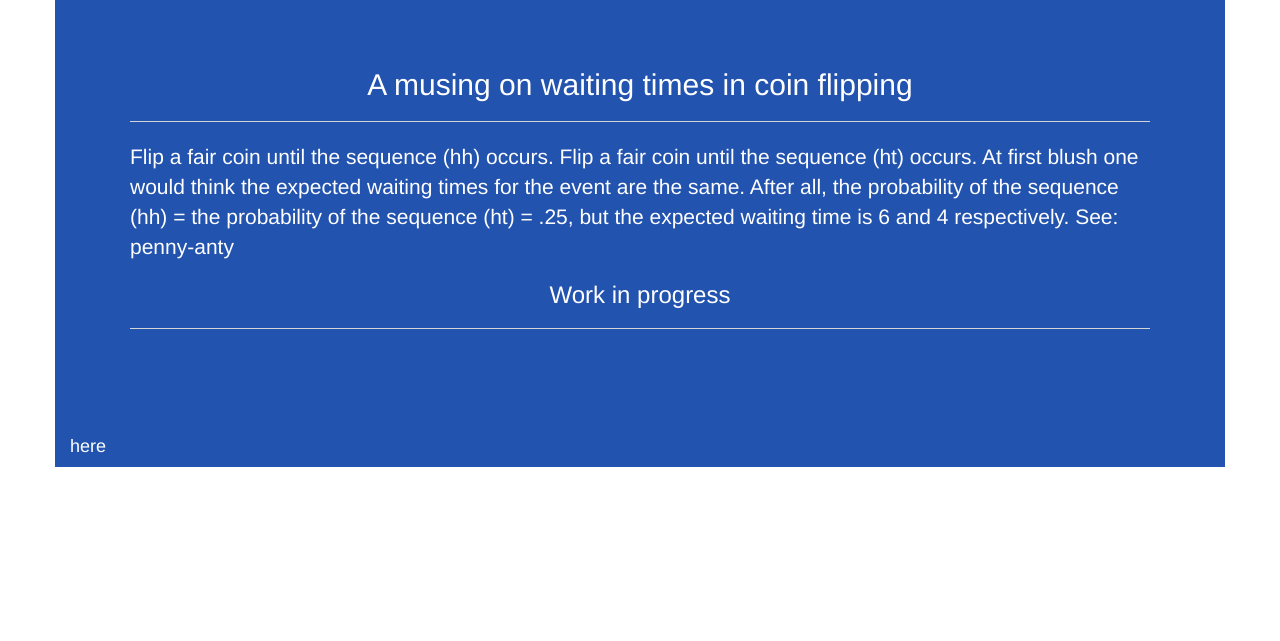
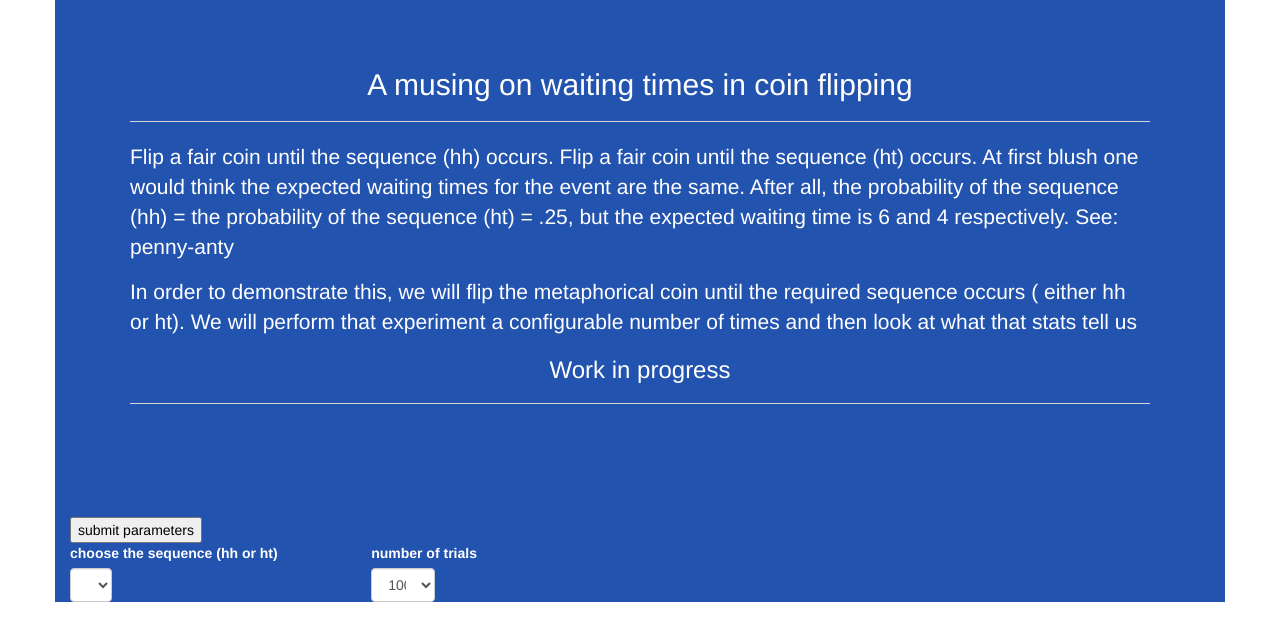
Before and after one commit to bkwiencien/bkwiencien.github.io, a PHP site: page /CoinFlips/index.html in a window 1280 px wide. Shown: the top 641 px of the page. Run offline with PHP 8.4, Linux system fonts and the light colour scheme.

Commit message:
breakthrouh

```diff
--- a/CoinFlips/assets/css/style.css
+++ b/CoinFlips/assets/css/style.css
@@ -14,6 +14,24 @@ button {
 }
 #p1 {
 	color: white;
+}
+#p2 {
+    color: white;
+}
+#chsequence {
+	width: 20%;
+}
+#numbtrials {
+	width: 60%;
+}
+#submito {
+	color: black;
+}
+#buffer {
+	color: #2253AF;
+}
+.form-control {
+	width: 10%;
 }
 #prob {
 	border: 2px white;
--- a/CoinFlips/assets/javascript/coinflips.js
+++ b/CoinFlips/assets/javascript/coinflips.js
@@ -1,5 +1,6 @@
 function initialize() {
 	var a = 11
+	console.log('in init')
 }
 function flip(){
 	var nn = Math.random()*1000
@@ -10,3 +11,25 @@ function flip(){
 		return('T')
 	}
 }
+function getParms() {
+	var seq = $('#chsequence').val()
+	var numb = $('#numbtrials').val()
+	if (seq == 'hh') {
+		hh(parseInt(numb))
+	} else {
+		ht(parseInt(numb))
+	}
+}
+function hh(numbTrials) {
+   var aresults = []
+   var state = 0
+   while (j=0;numbTrials-1;j++){
+   	  while (state != 3){
+   	  	state = 3
+   	  }
+   }
+}
+function ht(numbTrials) {
+   var aresults = []
+   var state = 0;
+}
--- a/CoinFlips/index.html
+++ b/CoinFlips/index.html
@@ -6,6 +6,7 @@
   <link href="https://maxcdn.bootstrapcdn.com/bootstrap/3.3.7/css/bootstrap.min.css" rel="stylesheet">
  <link rel="stylesheet" type="text/css" href="assets/css/style.css">
   <meta name="viewport" content="width=device-width, initial-scale=1.0">
+  <script type="text/javascript" src="assets/javascript/coinflips.js"></script>
 </head>
 <body onload="initialize()">
 	<div class="container" id="maincontainer">
@@ -14,13 +15,39 @@
 			<hr>
 			<p id="p1"> Flip a fair coin until the sequence (hh) occurs. Flip a fair coin until the
 			sequence (ht) occurs. At first blush one would think the expected waiting times for the event are the same. After all, the probability of the sequence (hh) = the probability of the sequence (ht) = .25, but the expected waiting time is 6 and 4 respectively. See: <a id="a1" href="http://www.math.unl.edu/~sdunbar1/ProbabilityTheory/BackgroundPapers/Penney%20ante/PenneyAnte_CounterintuitiveProbabilities.pdf">penny-anty</a></p>
+      <p id="p2">In order to demonstrate this, we will flip the metaphorical coin until the required sequence occurs ( either hh or ht). We will perform that experiment a configurable number of times and then look at what that stats tell us</p>
 				<h3><center>Work in progress </center></h3>
 				<hr>
 		</div> <!-- end of jumbo tron -->
     </div> <!-- end of maincontainer -->
     <div class="container" id="containera">
-    	<h4> here</h4>
-   </div>
+      <form>
+        <table>
+          <tr>
+        <div class="form-group">
+          <td>
+          <label for="chsequence">choose the sequence (hh or ht)</label>
+            <select class="form-control" id="chsequence">
+              <option>ht</option>
+              <option>hh</option>
+            </select>
+            </td>
+            <td>
+              <p id="buffer">____________</p>
+             </td>
+            <td>
+          <label for="numbtrials">number of trials</label>
+            <select class="form-control" id="numbtrials">
+            <option>100</option>
+            <option>1000</option>
+            <option>10000</option>
+            </select>
+            </td>
+            </tr>
+       <input type="button" id="submito" value="submit parameters" onclick="getParms()">
+     </table>
+  </form>
+</div>
    <div class="container" id="results">
    </div> <!-- end of results -->
 
--- a/index.html
+++ b/index.html
@@ -49,7 +49,7 @@
        <div class="col-md-6">
        <h2>Technical Summary:</h2>
       <p>
-A seasoned professional with expertise designing, developing, deploying and maintaining Oracle databases in production environments. Significant experience as both an Oracle DBA and Oracle developer. Have developed Oracle applications using both Java and PL/SQL stored procedures in the database tier as well as Java code deployed at the application server level. Delivered quality solutions while serving as a consultant for Oracle and Hewlett Packard. Substantial experience designing and implementing Oracle RAC solutions, and have developed custom solutions for enhanced manageability. Extensive experience developing PL/SQL procedures in high volume transactions.
+A seasoned IT professional with expertise in the design, implementation and  administration of production databases. Significant experience with the Oracle product suite. Experience both as an administrator and a developer of database applications. Have developed applications in Java using Oracle and PostgreSQL as the backend. I am skilled in the development of both transactional and BI databases; I have devoted significant time to the mastery of NoSQL architectures. I am committed to working with cloud datastores.
 </p>
        </div>
            <div class="row">
@@ -60,13 +60,14 @@ A seasoned professional with expertise designing, developing, deploying and main
             <div class="col-md-6">
              <table>
               <tr><td> <strong>Databases:</strong> Oracle (versions 8 through 12c), PostgreSQL V8, 9,MySQL, NoSQL: MongoDB, Google - FireBase (Google's cloud-based real-time database), Oracle Enterprise Manager, Solar Winds <td></tr>
-              <tr> <td><strong>Cloud/Operating Systems/Servers:</strong> AWS-Could, Linux, Linux Servers, Apache, Windows V10, 8.1, 7.0, Windows 2008, 2005, 2003, Heroku, OpenVZ Virtualized Servers </td></tr>
+              <tr> <td><strong>Cloud/Operating Systems/Servers:</strong> AWS-Could, Linux, Linux Servers, Apache, Windows, Heroku, OpenVZ Virtualized Servers, MACOS </td></tr>
               <tr><td> <strong>Programming Languages:</strong> C, Java, PL/SQL, shell scripting, perl,  JavaScript, Python, R</td></tr>
               <tr><td> <strong>Methodologies/Processes:</strong> Agile, SDLC, SOA, Continuous Integration, Data Governance, MDM, Data Movement Architecture - ETL, BI, PCI Compliance</td> </tr>
               <tr><td> <strong>Business Continuance:</strong> Oracle Streams, PostgreSQL Replication, Standby Database, Oracle RAC</td></tr>
               <tr><td> <strong>Web technologies:</strong> JavaScript, Ajax, JQuery, Node.js, HTML5, CSS, Bootstrap, express.js</td></tr>
               <tr><td> <strong>Source Control/utilities:</strong> git/github, subversion, Jenkins</td> </tr>
               <tr><td> <strong>Development Tools:</strong> eclipse, jdeveloper, sqldeveloper, TOAD </td></tr>
+              <tr><td><strong>Package management:</strong> npm, conda
             </table>
               <!--<ul>
                <a href="https://linkedin.com/in/bobkwiencien">
```
Also changed, not shown: CoinFlips/assets/docs/Bob Kwiencien.htm (added, +66 -0 lines).
